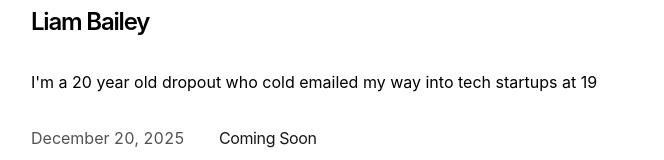
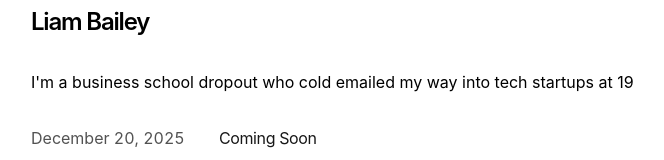
Before and after one commit to Lovely-Solutions-LLC/blog, a Next.js app: page / in a window 1280 px wide. Shown: the part 130-290 px from the top of the page, without its empty margins (97-761 px from the left). Built offline with nearby package versions, Linux system fonts and the light colour scheme.

Commit message:
Update page.tsx

```diff
--- a/app/page.tsx
+++ b/app/page.tsx
@@ -7,7 +7,7 @@ export default function Page() {
         Liam Bailey
       </h1>
       <p className="mb-4">
-        {`I'm a 20 year old dropout who cold emailed my way into tech startups at 19`}
+        {`I'm a business school dropout who cold emailed my way into tech startups at 19`}
       </p>
       <div className="my-8">
         <BlogPosts />
```
